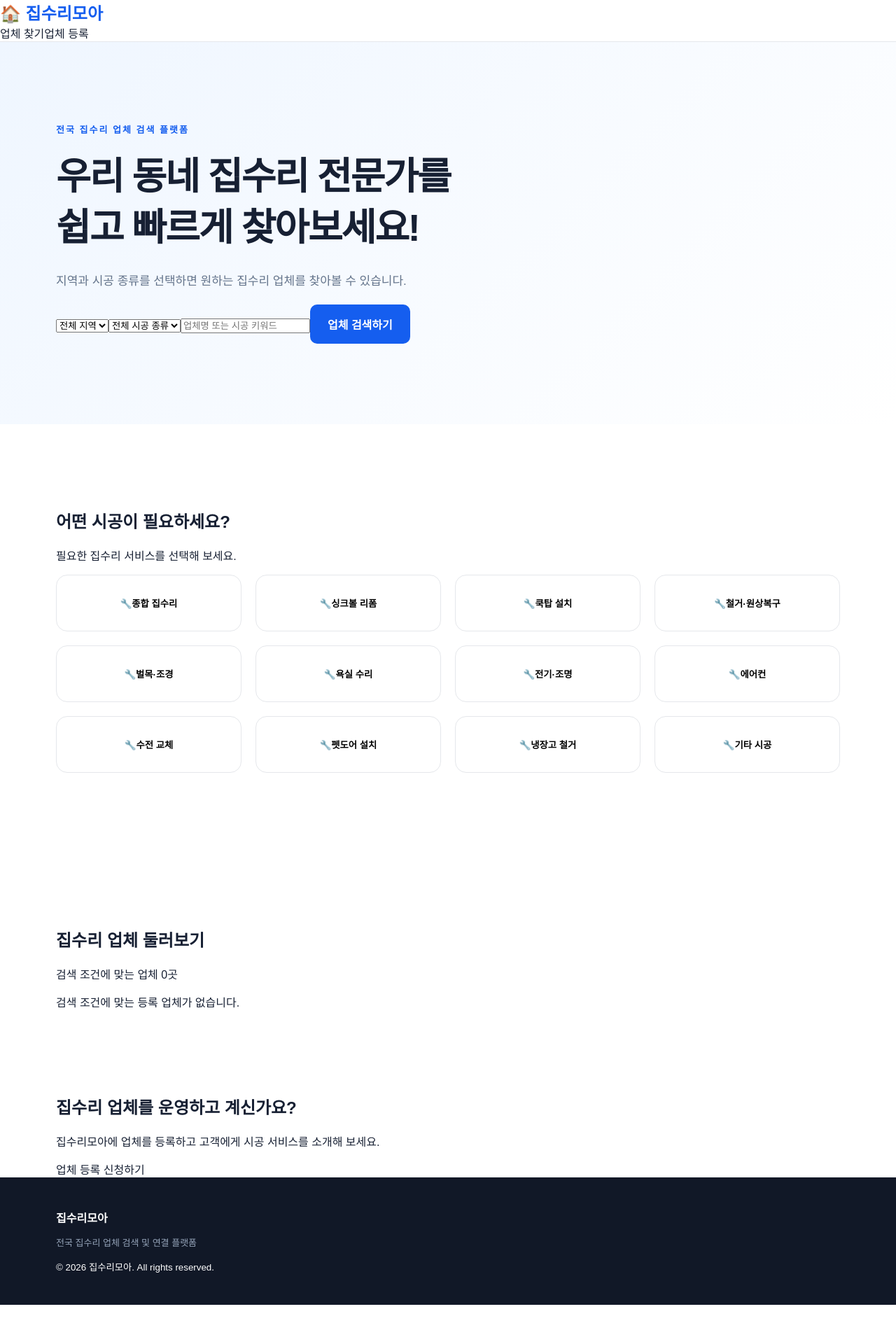
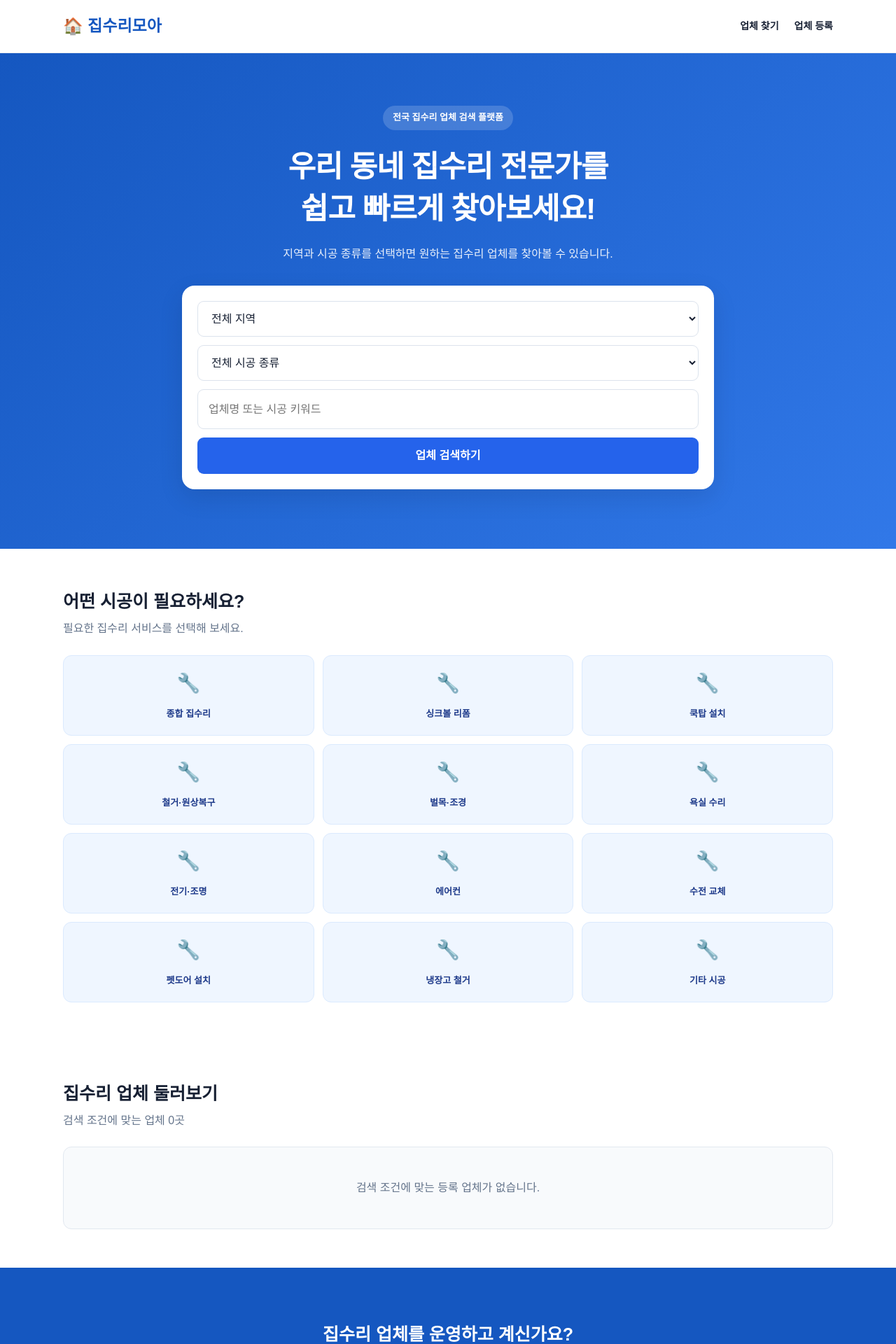
Before and after one commit to rlatngud061277-sudo/jipsurimoa, a Next.js app: page / in a window 1280 px wide. Shown: the top 1920 px of the page at 70% size. Before the commit the page ends 1864 px from the top, so only its background shows below. Built offline with nearby package versions, Linux system fonts and the light colour scheme.

Commit message:
Update globals.css

```diff
--- a/app/globals.css
+++ b/app/globals.css
@@ -9,15 +9,23 @@ html {
 
 body {
   margin: 0;
-  padding: 0;
-  font-family: Arial, "Apple SD Gothic Neo", sans-serif;
+  background: #ffffff;
   color: #172033;
-  background: #ffffff;
+  font-family: Arial, "Apple SD Gothic Neo",
+    "Malgun Gothic", sans-serif;
+  line-height: 1.6;
 }
 
 a {
+  color: inherit;
   text-decoration: none;
-  color: inherit;
+}
+
+button,
+input,
+select,
+textarea {
+  font: inherit;
 }
 
 button {
@@ -25,332 +33,537 @@ button {
 }
 
 .container {
-  width: min(1120px, 92%);
+  width: min(1100px, 92%);
   margin: 0 auto;
 }
 
-/* =========================
-   상단 메뉴
-========================= */
+/* 상단 메뉴 */
 
 .header {
-  background: #ffffff;
-  border-bottom: 1px solid #e5e7eb;
-  position: sticky;
-  top: 0;
-  z-index: 100;
-}
-
-.nav {
   min-height: 76px;
+  padding: 16px max(4%, calc((100% - 1100px) / 2));
   display: flex;
+  align-items: center;
   justify-content: space-between;
-  align-items: center;
+  gap: 16px;
+  background: white;
+  border-bottom: 1px solid #e5eaf2;
 }
 
 .logo {
-  font-size: 24px;
+  color: #1557c0;
+  font-size: 23px;
   font-weight: 800;
-  color: #155eef;
+  white-space: nowrap;
 }
 
-.menu {
+.header nav {
   display: flex;
-  align-items: center;
-  gap: 26px;
+  gap: 22px;
+}
+
+.header nav a,
+.header > a:not(.logo) {
   font-size: 14px;
   font-weight: 600;
 }
 
-.menu a:hover {
-  color: #155eef;
-}
-
-.menuButton {
-  display: none;
-  border: 0;
-  background: none;
-  font-size: 27px;
-}
-
-.loginButton {
-  background: #155eef;
-  color: white !important;
-  padding: 12px 18px;
-  border-radius: 9px;
-}
-
-/* =========================
-   메인 대표 화면
-========================= */
+/* 메인 검색 영역 */
 
 .hero {
   background: linear-gradient(
     135deg,
-    #eff6ff,
-    #ffffff
+    #1557c0,
+    #3178e8
   );
-  padding: 115px 0;
+  color: white;
+  padding: 75px 0 85px;
+  text-align: center;
 }
 
 .heroBadge {
   display: inline-block;
-  color: #155eef;
+  padding: 7px 14px;
+  border-radius: 30px;
+  background: rgba(255, 255, 255, 0.17);
+  color: white;
   font-size: 13px;
-  font-weight: 800;
-  letter-spacing: 2px;
-  margin-bottom: 22px;
+  font-weight: 600;
 }
 
 .hero h1 {
-  font-size: clamp(32px, 5vw, 54px);
-  line-height: 1.35;
-  letter-spacing: -2px;
-  margin: 0 0 24px;
+  font-size: clamp(27px, 5vw, 43px);
+  line-height: 1.4;
+  margin: 22px 0;
+  letter-spacing: -1px;
 }
 
 .hero p {
-  max-width: 650px;
-  color: #64748b;
-  line-height: 1.9;
-  font-size: 17px;
+  font-size: 16px;
+  opacity: 0.9;
+  margin-bottom: 32px;
 }
 
-.heroButtons {
-  display: flex;
-  flex-wrap: wrap;
+.searchBox {
+  max-width: 760px;
+  margin: 0 auto;
+  padding: 22px;
+  background: white;
+  border-radius: 18px;
+  display: grid;
   gap: 12px;
-  margin-top: 35px;
+  box-shadow: 0 12px 35px rgba(0, 0, 0, 0.1);
 }
 
-.primaryButton,
-.secondaryButton {
+.searchBox input,
+.searchBox select,
+.filterBox select {
+  width: 100%;
+  padding: 15px;
+  border: 1px solid #dce3ed;
+  border-radius: 9px;
+  background: white;
+  color: #172033;
+  min-width: 0;
+}
+
+.searchBox input:focus,
+.searchBox select:focus,
+.filterBox select:focus {
+  outline: 2px solid #93c5fd;
+  border-color: #2563eb;
+}
+
+/* 버튼 */
+
+.primaryButton {
+  display: inline-flex;
+  align-items: center;
+  justify-content: center;
+  padding: 13px 20px;
+  border: 0;
+  border-radius: 9px;
+  background: #2563eb;
+  color: white;
+  font-weight: 700;
+  text-align: center;
+}
+
+.primaryButton:hover {
+  background: #1749b8;
+}
+
+.outlineButton {
+  display: inline-flex;
+  align-items: center;
+  justify-content: center;
+  padding: 12px 20px;
+  border: 1px solid #2563eb;
+  border-radius: 9px;
+  background: white;
+  color: #2563eb;
+  font-weight: 700;
+  text-align: center;
+}
+
+.whiteButton {
   display: inline-block;
-  padding: 16px 25px;
-  border-radius: 10px;
+  padding: 13px 25px;
+  background: white;
+  color: #1557c0;
+  border-radius: 9px;
   font-weight: 700;
 }
 
-.primaryButton {
-  background: #155eef;
-  color: white;
+/* 공통 섹션 */
+
+.section {
+  padding-top: 55px;
+  padding-bottom: 55px;
 }
 
-.primaryButton:hover {
-  background: #1049bd;
+.sectionTitle {
+  margin-bottom: 25px;
 }
 
-.secondaryButton {
-  background: white;
-  color: #155eef;
-  border: 1px solid #cbd5e1;
+.sectionTitle h2 {
+  font-size: 25px;
+  margin: 0 0 6px;
 }
 
-/* =========================
-   서비스 소개
-========================= */
-
-.section {
-  padding: 100px 0;
+.sectionTitle p {
+  color: #64748b;
+  margin: 0;
 }
 
-.sectionHeading {
-  text-align: center;
-  margin-bottom: 50px;
-}
-
-.sectionHeading span,
-.about span {
-  color: #155eef;
-  font-size: 13px;
-  font-weight: 800;
-  letter-spacing: 2px;
-}
-
-.sectionHeading h2,
-.about h2,
-.contact h2 {
-  font-size: clamp(26px, 4vw, 38px);
-  margin: 15px 0;
-}
-
-.sectionHeading p,
-.about p,
-.contact p {
-  color: #64748b;
-  line-height: 1.9;
-}
+/* 시공 종류 */
 
 .serviceGrid {
   display: grid;
-  grid-template-columns: repeat(4, 1fr);
+  grid-template-columns: repeat(3, 1fr);
+  gap: 12px;
+}
+
+.serviceCard {
+  display: flex;
+  flex-direction: column;
+  align-items: center;
+  justify-content: center;
+  gap: 12px;
+  min-height: 115px;
+  padding: 15px 8px;
+  border: 1px solid #dbeafe;
+  border-radius: 12px;
+  background: #eff6ff;
+  color: #1e3a8a;
+}
+
+.serviceCard span {
+  font-size: 27px;
+}
+
+.serviceCard strong {
+  font-size: 13px;
+  text-align: center;
+}
+
+.serviceCard.selected {
+  border: 2px solid #2563eb;
+  background: #dbeafe;
+}
+
+/* 업체 카드 */
+
+.companyGrid {
+  display: grid;
+  grid-template-columns: repeat(2, 1fr);
   gap: 20px;
 }
 
-.serviceCard {
-  padding: 30px 24px;
-  border: 1px solid #e5e7eb;
-  border-radius: 16px;
+.companyCard {
+  overflow: hidden;
+  border: 1px solid #e2e8f0;
+  border-radius: 14px;
   background: white;
-  transition: 0.2s;
+  box-shadow: 0 4px 18px rgba(0, 0, 0, 0.04);
 }
 
-.serviceCard:hover {
-  transform: translateY(-4px);
-  box-shadow: 0 12px 30px rgba(
-    0,
-    0,
-    0,
-    0.06
-  );
+.companyImage {
+  height: 190px;
+  background: #eff6ff;
+  display: flex;
+  align-items: center;
+  justify-content: center;
 }
 
-.serviceIcon {
-  font-size: 32px;
-  margin-bottom: 20px;
+.companyImage img {
+  width: 100%;
+  height: 100%;
+  object-fit: cover;
 }
 
-.serviceCard h3 {
+.companyImage span {
+  font-size: 45px;
+}
+
+.companyContent {
+  padding: 22px;
+}
+
+.companyBadge {
+  display: inline-block;
+  padding: 5px 10px;
+  background: #dbeafe;
+  color: #1d4ed8;
+  border-radius: 20px;
+  font-size: 12px;
+  font-weight: 700;
+}
+
+.companyContent h3 {
+  font-size: 21px;
+  margin: 12px 0 8px;
+}
+
+.companyContent p {
+  color: #64748b;
+  font-size: 14px;
+}
+
+.companyInfo {
+  display: flex;
+  flex-direction: column;
+  gap: 8px;
+  margin: 20px 0;
+  font-size: 13px;
+  color: #475569;
+}
+
+.companyActions {
+  display: flex;
+  gap: 10px;
+}
+
+.companyActions a {
+  flex: 1;
+}
+
+.emptyBox {
+  padding: 45px 20px;
+  border: 1px solid #e2e8f0;
+  border-radius: 12px;
+  color: #64748b;
+  text-align: center;
+  background: #f8fafc;
+}
+
+/* 업체 등록 안내 */
+
+.registerBanner {
+  background: #1557c0;
+  color: white;
+  text-align: center;
+  padding: 55px 20px;
+}
+
+.registerBanner h2 {
+  font-size: 25px;
+}
+
+.registerBanner p {
+  margin-bottom: 25px;
+}
+
+/* 하단 */
+
+.footer {
+  background: #f8fafc;
+  padding: 35px 0;
+  border-top: 1px solid #e2e8f0;
+  color: #64748b;
+  font-size: 13px;
+}
+
+.footer strong {
+  color: #1557c0;
   font-size: 19px;
 }
 
-.serviceCard p {
-  font-size: 14px;
-  line-height: 1.8;
+.footer p {
+  margin: 8px 0;
+}
+
+/* 업체 검색 및 상세페이지 */
+
+.pageHero {
+  padding: 45px 0;
+  background: #eff6ff;
+}
+
+.pageHero h1 {
+  color: #1557c0;
+  font-size: 30px;
+  margin: 0 0 12px;
+}
+
+.pageHero p {
+  color: #475569;
+}
+
+.pageHero .heroBadge {
+  background: #2563eb;
+  margin-bottom: 12px;
+}
+
+.filterBox {
+  display: grid;
+  grid-template-columns: repeat(2, 1fr);
+  gap: 12px;
+  margin-bottom: 30px;
+}
+
+.detailCard {
+  padding: 30px;
+  border: 1px solid #e2e8f0;
+  border-radius: 14px;
+}
+
+.detailCard h2 {
+  margin-top: 0;
+}
+
+.detailCard h3 {
+  margin-top: 25px;
+  color: #1557c0;
+}
+
+.detailCard p {
+  color: #475569;
+}
+
+.photoGrid {
+  display: grid;
+  grid-template-columns: repeat(3, 1fr);
+  gap: 15px;
+}
+
+.photoGrid img {
+  width: 100%;
+  aspect-ratio: 4 / 3;
+  object-fit: cover;
+  border-radius: 10px;
+}
+
+/* 업체 등록 양식 */
+
+.registerCard {
+  max-width: 760px;
+  margin: 0 auto;
+  padding: 30px;
+  border: 1px solid #e2e8f0;
+  border-radius: 15px;
+}
+
+.registerCard h2 {
+  margin-top: 0;
+  color: #1557c0;
+}
+
+.formGroup {
+  display: flex;
+  flex-direction: column;
+  gap: 9px;
+  margin-bottom: 25px;
+}
+
+.formGroup > label {
+  font-weight: 700;
+}
+
+.formGroup > input,
+.formGroup textarea {
+  width: 100%;
+  padding: 14px;
+  border: 1px solid #cbd5e1;
+  border-radius: 8px;
+  background: white;
+  color: #172033;
+}
+
+.formGroup textarea {
+  resize: vertical;
+}
+
+.formHint {
+  font-size: 12px;
   color: #64748b;
 }
 
-/* =========================
-   회사 소개
-========================= */
-
-.about {
-  padding: 95px 0;
-  background: #f8fafc;
-  text-align: center;
+.checkGrid {
+  display: grid;
+  grid-template-columns: repeat(3, 1fr);
+  gap: 12px;
 }
 
-.about p {
-  max-width: 650px;
-  margin: 20px auto;
+.checkGrid label {
+  display: flex;
+  align-items: center;
+  gap: 7px;
+  padding: 10px;
+  border: 1px solid #e2e8f0;
+  border-radius: 8px;
+  font-size: 13px;
 }
 
-/* =========================
-   제작 문의
-========================= */
-
-.contact {
-  text-align: center;
+.checkGrid input {
+  accent-color: #2563eb;
 }
 
-.contact p {
-  margin-bottom: 30px;
+.fullButton {
+  width: 100%;
 }
 
-.contact small {
-  display: block;
-  color: #94a3b8;
-  margin-top: 20px;
-}
+/* 모바일 */
 
-/* =========================
-   하단 푸터
-========================= */
-
-.footer {
-  background: #111827;
-  color: white;
-  padding: 45px 0;
-}
-
-.footer h3 {
-  margin-top: 0;
-}
-
-.footer p {
-  color: #94a3b8;
-  font-size: 13px;
-  line-height: 1.8;
-}
-
-/* =========================
-   모바일 반응형 디자인
-========================= */
-
-@media (max-width: 768px) {
-  .nav {
-    min-height: 65px;
+@media (max-width: 650px) {
+  .header {
+    padding: 15px 4%;
   }
 
   .logo {
+    font-size: 19px;
+  }
+
+  .header nav {
+    gap: 12px;
+  }
+
+  .header nav a {
+    font-size: 12px;
+  }
+
+  .hero {
+    padding: 50px 0 60px;
+  }
+
+  .hero h1 {
+    font-size: 27px;
+  }
+
+  .hero p {
+    font-size: 14px;
+  }
+
+  .searchBox {
+    padding: 15px;
+  }
+
+  .section {
+    padding-top: 40px;
+    padding-bottom: 40px;
+  }
+
+  .sectionTitle h2 {
     font-size: 21px;
   }
 
-  .menuButton {
-    display: block;
+  .serviceGrid {
+    gap: 8px;
   }
 
-  .menu {
-    display: none;
-    position: absolute;
-    top: 65px;
-    left: 0;
-    right: 0;
-    background: white;
-    padding: 24px;
-    flex-direction: column;
-    align-items: stretch;
-    border-bottom: 1px solid #e5e7eb;
-    box-shadow: 0 10px 20px rgba(
-      0,
-      0,
-      0,
-      0.05
-    );
+  .serviceCard {
+    min-height: 105px;
   }
 
-  .menu.open {
-    display: flex;
+  .serviceCard strong {
+    font-size: 12px;
   }
 
-  .hero {
-    padding: 75px 0;
+  .companyGrid {
+    grid-template-columns: 1fr;
   }
 
-  .hero h1 {
-    letter-spacing: -1px;
-  }
-
-  .hero p {
-    font-size: 15px;
-  }
-
-  .heroButtons {
+  .companyActions {
     flex-direction: column;
   }
 
-  .primaryButton,
-  .secondaryButton {
-    text-align: center;
+  .pageHero h1 {
+    font-size: 25px;
   }
 
-  .section {
-    padding: 70px 0;
+  .detailCard {
+    padding: 20px;
   }
 
-  .serviceGrid {
-    grid-template-columns: 1fr;
+  .photoGrid {
+    grid-template-columns: repeat(2, 1fr);
   }
 
-  .serviceCard {
-    padding: 25px;
+  .registerCard {
+    padding: 18px;
   }
 
-  .about {
-    padding: 70px 0;
-  }
-
-  .footer {
-    padding: 35px 0;
+  .checkGrid {
+    grid-template-columns: repeat(2, 1fr);
   }
 }
```
